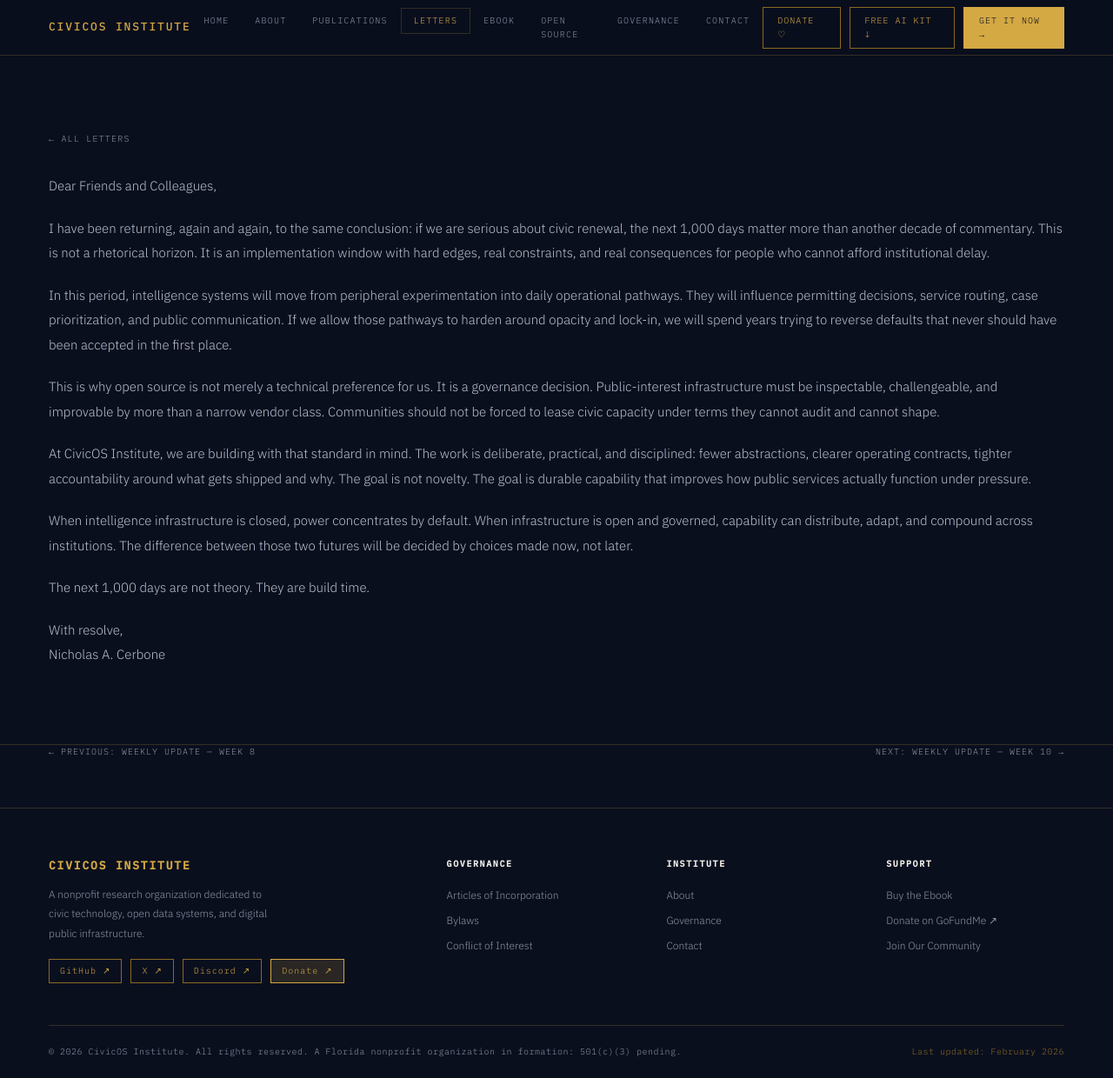
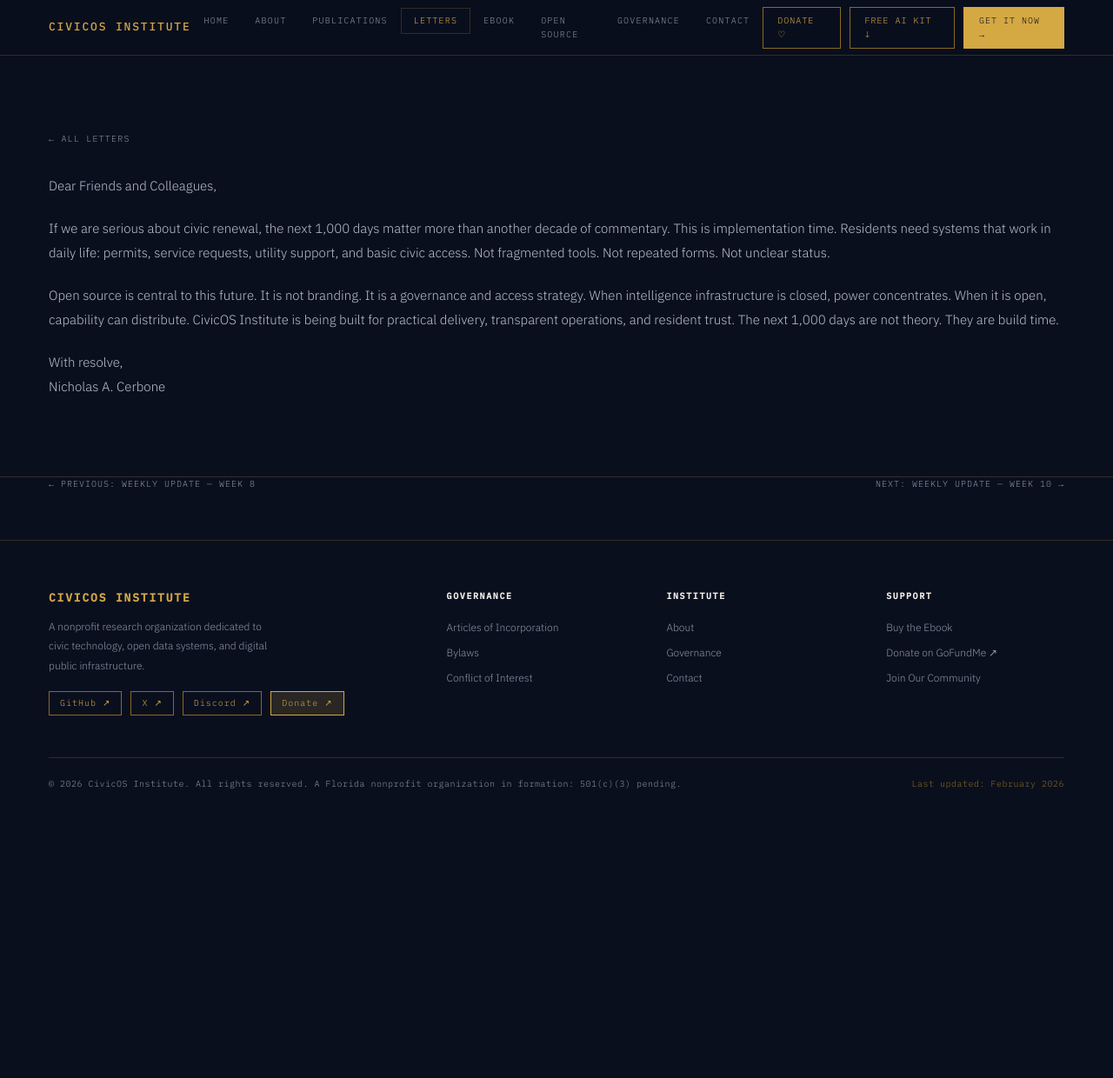
Before and after one commit to CivicOSInstitute/civicos-institute.github.io, a Jekyll site: the page built from _letters/2026-03-03-week-9.html, in a window 1280 px wide and 1240 px high. Shown: the whole window at 87% size. Built offline with Jekyll 4.4.1, drawn with Linux system fonts in a browser that asks for light colours; some web fonts are replaced.

Commit message:
Convert week 9 to pure prose v3 long-form narrative style

```diff
--- a/_letters/2026-03-03-week-9.html
+++ b/_letters/2026-03-03-week-9.html
@@ -11,12 +11,10 @@
 ---
 
 <div class="letter-body">
+
 <p>Dear Friends and Colleagues,</p>
-<p>I have been returning, again and again, to the same conclusion: if we are serious about civic renewal, the next 1,000 days matter more than another decade of commentary. This is not a rhetorical horizon. It is an implementation window with hard edges, real constraints, and real consequences for people who cannot afford institutional delay.</p>
-<p>In this period, intelligence systems will move from peripheral experimentation into daily operational pathways. They will influence permitting decisions, service routing, case prioritization, and public communication. If we allow those pathways to harden around opacity and lock-in, we will spend years trying to reverse defaults that never should have been accepted in the first place.</p>
-<p>This is why open source is not merely a technical preference for us. It is a governance decision. Public-interest infrastructure must be inspectable, challengeable, and improvable by more than a narrow vendor class. Communities should not be forced to lease civic capacity under terms they cannot audit and cannot shape.</p>
-<p>At CivicOS Institute, we are building with that standard in mind. The work is deliberate, practical, and disciplined: fewer abstractions, clearer operating contracts, tighter accountability around what gets shipped and why. The goal is not novelty. The goal is durable capability that improves how public services actually function under pressure.</p>
-<p>When intelligence infrastructure is closed, power concentrates by default. When infrastructure is open and governed, capability can distribute, adapt, and compound across institutions. The difference between those two futures will be decided by choices made now, not later.</p>
-<p>The next 1,000 days are not theory. They are build time.</p>
+<p>If we are serious about civic renewal, the next 1,000 days matter more than another decade of commentary. This is implementation time. Residents need systems that work in daily life: permits, service requests, utility support, and basic civic access. Not fragmented tools. Not repeated forms. Not unclear status.</p>
+<p>Open source is central to this future. It is not branding. It is a governance and access strategy. When intelligence infrastructure is closed, power concentrates. When it is open, capability can distribute. CivicOS Institute is being built for practical delivery, transparent operations, and resident trust. The next 1,000 days are not theory. They are build time.</p>
 <p>With resolve,<br>Nicholas A. Cerbone</p>
+
 </div>
```
